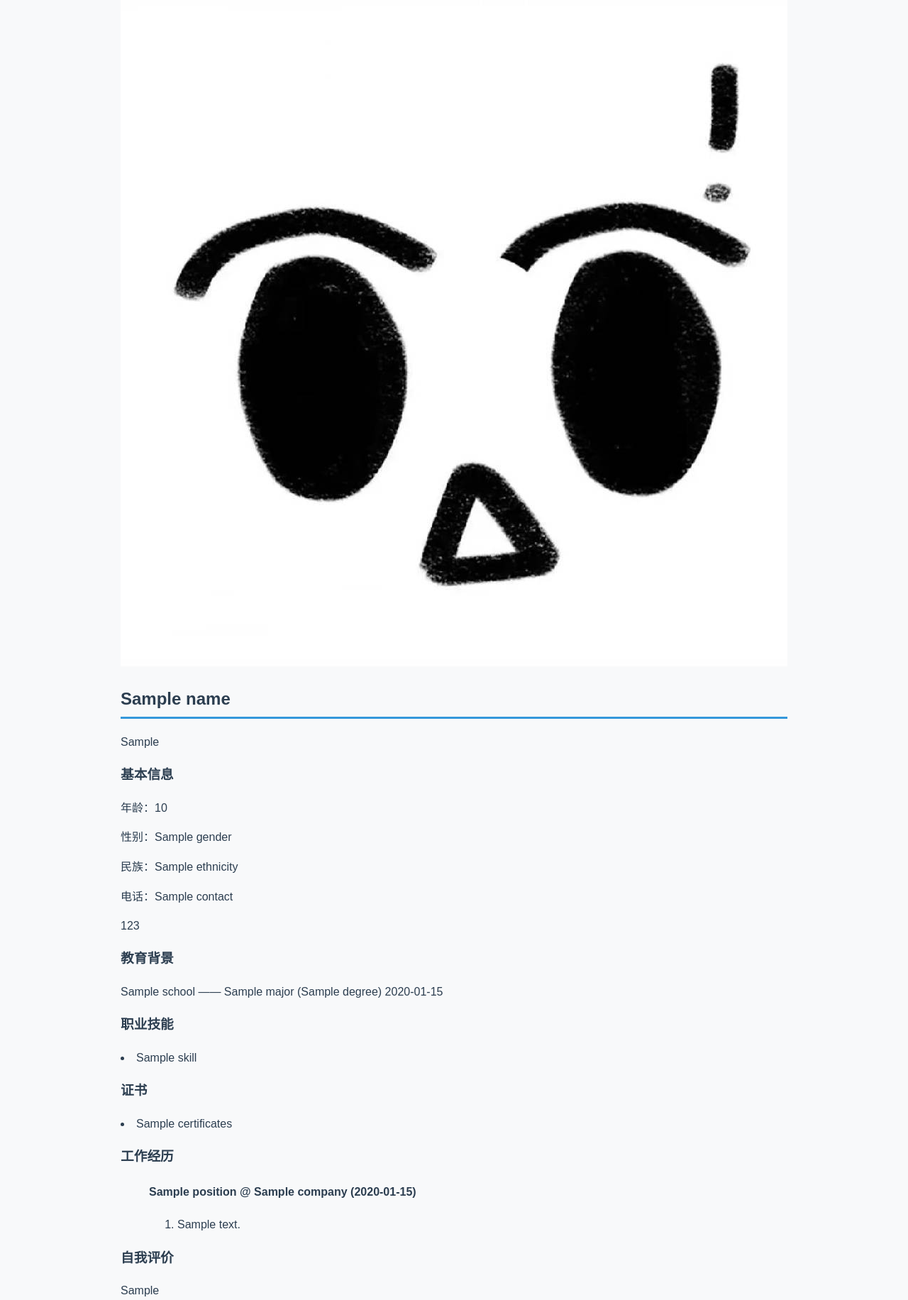
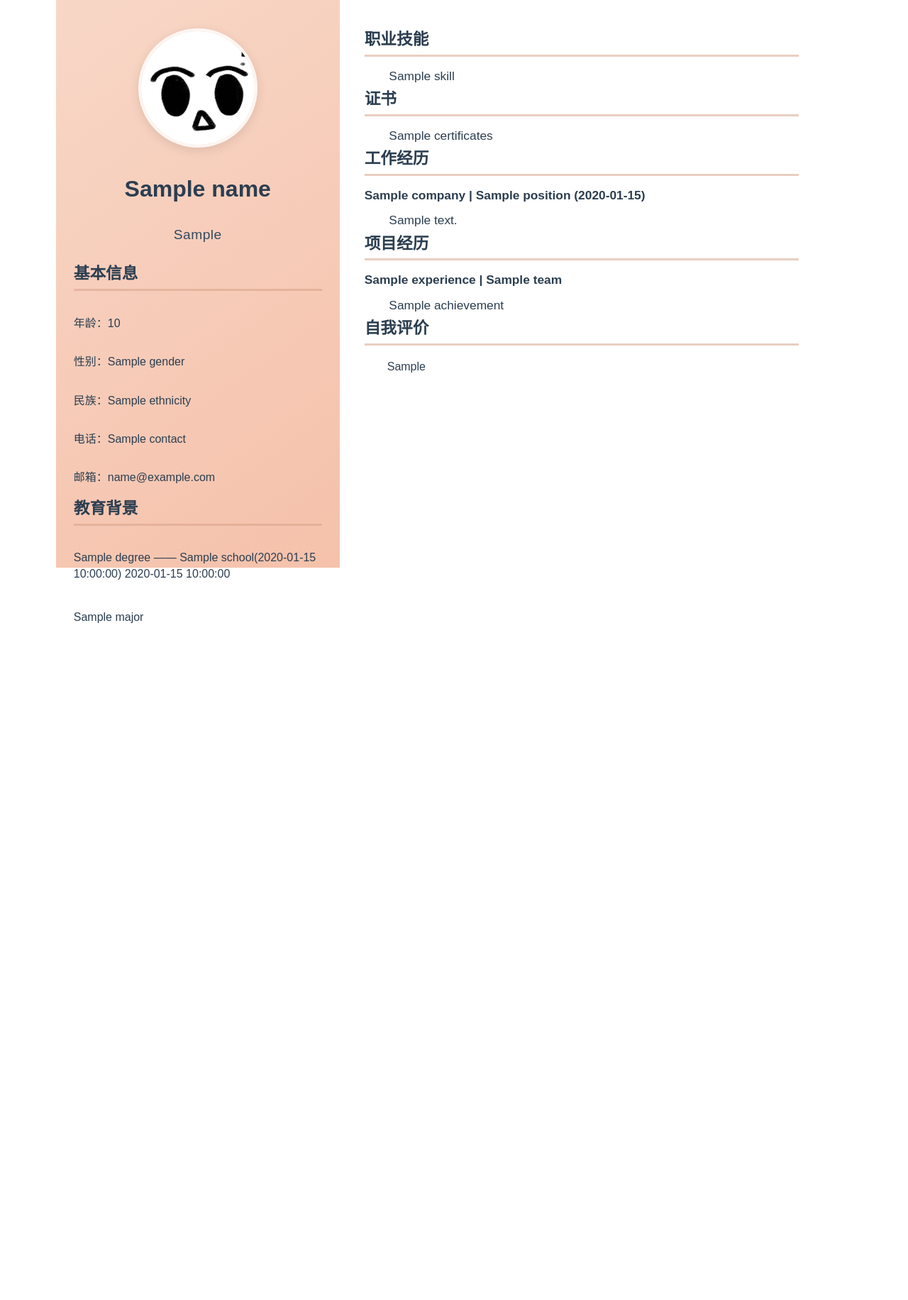
Before and after one commit to chine0411/Mkdown-Resume_Generation, a Python web app: template templates/模板1.html in a window 1280 px wide. Shown: the whole page at 71% size. After the commit the page ends 878 px from the top, so only its background shows below. Run offline with Jinja, Linux system fonts and the light colour scheme; the template is opened without the code that fills it: most values are stand-ins (such as "Sample title", 1, 10 or a date in 2020).

Commit message:
模板1构建基本完成，等待测试

```diff
--- a/static/css/模板1.css
+++ b/static/css/模板1.css
@@ -10,7 +10,7 @@
 /* 整体容器样式 */
 body {
    font-family: var(--font-family); /* 使用全局字体 */
-   line-height: 1.6; /* 行间距（提升阅读流畅度） */
+   line-height: 1.4; /* 行间距（提升阅读流畅度） */
    min-width: var(--page-width); /* 最小宽度限制（防止内容被缩放挤压） */
    max-width: var(--page-height); /* 最大宽度限制（防止横向溢出） */
    color: var(--text-color); /* 全局文字颜色 */
@@ -79,21 +79,28 @@ h2 {
     margin-top:0px; /* 段落间垂直间距（控制信息密度） */
     font-size: 17pt; /* 主标题字号（24磅，印刷体标准） */
 }
+h3 ~ li {
+    margin-top: -6px; /* 根据需要调整数值 */
+}
 h3 {
     color: var(--text-color); /* 使用全局文字颜色（保持一致性） */
-    margin-top:1mm; /* 段落间垂直间距（控制信息密度） */
+    margin-top:-1mm; /* 段落间垂直间距（控制信息密度） */
     font-size: 13pt; /* 主标题字号（24磅，印刷体标准） */
-    text-indent: -2em; /* 首行缩进2个字符宽度 */
+    text-indent: 0em; /* 首行缩进2个字符宽度 */
 }
+
 li {
     color: var(--text-color); /* 使用全局文字颜色（保持一致性） */
-    margin-top:1mm; /* 段落间垂直间距（控制信息密度） */
+    margin-top:-1mm; /* 段落间垂直间距（控制信息密度） */
     font-size: 13pt; /* 主标题字号（24磅，印刷体标准） */
     list-style: none;  /* 移除默认列表样式 */
     margin-bottom: 5px; /* 项目间间距 */
-    text-indent: -2.5em; /* 首行缩进2个字符宽度 */
+    text-indent: 2em; /* 首行缩进2个字符宽度 */
 
  }
+.li {
+    text-indent: 2em; /* 首行缩进2个字符宽度 */
+}
 
 .p {
     text-indent: 2em; /* 首行缩进2个字符宽度 */
@@ -114,53 +121,64 @@ li {
    letter-spacing: 0.5px;  /* 微调字间距 */
 }
 
-/* 打印媒体查询优化 */
+/* 打印样式增强方案 */
 @media print {
-   /* 强制使用A4纵向页面 */
+/* 强制使用A4纵向页面 */
    @page {
        size: A4 portrait;
        margin:  0 !important; /* 保证能够让简历填充A4大小*/
    }
+  /* 强制精确颜色输出（关键设置） */
+  * {
+    color-adjust: exact !important;
+    -webkit-print-color-adjust: exact !important;
+  }
 
-   /* 重置body样式 */
-   body {
-       background: inherit !important;  /* 继承屏幕背景 */
-       margin: 0 !important;  /* 确保内容无默认边距 */
-   }
+  /* 禁用浏览器默认字体替换 */
+  body, h1, h2, h3, p, li {
+    font-family: 'Arial', '黑体', sans-serif !important;
+    line-height: 1.4; /* 行间距（提升阅读流畅度） */
+  }
 
-   /* 保留容器核心样式 */
-   .resume-container {
-       width: 210mm !important;
-       height: 297mm !important;
-       margin: 0 auto !important;
-       overflow: visible !important;
-       box-shadow: none !important;
-       border-radius: 12px !important;  /* 保留圆角 */
-       background-color: #fff !important;
-   }
+  /* 字号单位统一为pt（印刷标准单位） */
+  h1 { font-size: 24pt !important; }
+  h2 { font-size: 17pt !important; }
+  h3 { font-size: 13pt !important; }
+  p, li { font-size: 11pt !important; }
 
-   /* 保留左侧渐变背景 */
-   .left-section {
-       background: linear-gradient(145deg, #f8d7c7, #f5c1aa) !important;
-   }
+  /* 精确尺寸控制（毫米单位适配A4纸） */
+  .container { width: 210mm !important; }
+  .left-section { width: 63mm !important; }  /* 40% of 210mm */
+  .right-section { width: 147mm !important; } /* 70% of 210mm */
 
-   /* 保留头像边框和阴影 */
-   .profile-pic img {
-       width: 160px;
-       height: 160px;
-       object-fit: cover;
-       margin: 0 auto;  /* 居中显示 */
-   }
+  /* 图片精确显示配置 */
+  .profile-pic img {
+    width: 42mm !important;  /* 160px ≈ 42mm (精确计算：160/3.779≈42.3mm) */
+    height: 42mm !important;
+    border-radius: 50% !important;
+  }
 
+  /* 严格边距控制（防止打印缩放） */
+  body { margin: 0 !important; padding: 0mm !important; }
+  .container { margin: 0 auto !important; }
 
-   /* 确保颜色准确打印 */
-   * {
-       -webkit-print-color-adjust: exact !important;
-       print-color-adjust: exact !important;
-   }
+  /* 隐藏非打印元素 */
+  .page-break { display: none !important; }
+  .no-print { display: none !important; }
 
-   /* 隐藏分页符 */
-   .page-break {
-       page-break-after: avoid !important;
-   }
-}  /* 参考：[8](@ref) */
+  /* 强制分页控制（重要内容后强制换页） */
+  .section-break {
+
+    height: 1px !important;
+    margin: 0 !important;
+    border-bottom: 1px solid #eee !important;
+    page-break-after: always !important;
+  }
+}
+
+/* HTML中需要添加的打印控制类 */
+<div class="no-print">
+  <button onclick="window.print()">打印简历</button>
+</div>
+
+<div class="section-break"></div>
--- a/templates/模板1.html
+++ b/templates/模板1.html
@@ -4,64 +4,90 @@
 <head>
   <meta charset="UTF-8">
   <meta name="viewport" content="width=device-width, initial-scale=1.0">
-  <link href="../static/css/模板2.css" rel="stylesheet">
+  <link href="../static/css/模板1.css" rel="stylesheet">
   <title>简历示例</title>
 </head>
-
 <body>
-  <div class="resume-container">
+<div class="container">
+    <!-- 左边信息 -->
     <div class="left-section">
         <div class="profile-pic">
             <img alt="找不到图片" src="../封面.jpg">
         </div>
-      <h2 class="name">{{ name }}</h2>
+        <h1>{{ name or "匿名" }}</h1>
+
+        {% if job_intention %}
         <p class="job-title">{{job_intention}}</p>
-      <div class="personal_info">
-        <h3>基本信息</h3>
-        <p>年龄：{{personal_info.age}}</p>
+        {% endif %}
+        <h2>基本信息</h2>
+        {% if personal_info.age %}
+        <p>年龄：{{ personal_info.age }}</p>
+        {% endif %}
+        {% if personal_info.gender %}
         <p>性别：{{ personal_info.gender }}</p>
+        {% endif %}
+        {% if personal_info.ethnicity %}
         <p>民族：{{ personal_info.ethnicity }}</p>
-        <p>电话：{{personal_info.contact}}</p>
-        <p>{{123}}</p>
-      </div>
-      <div class="education">
-        <h3>教育背景</h3>
+        {% endif %}
+        {% if personal_info.contact %}
+        <p>电话：{{ personal_info.contact }}</p>
+        {% endif %}
+        {% if personal_info.e_mail %}
+        <p>邮箱：{{personal_info.e_mail}}</p>
+        {% endif %}
+
+        {% if education %}
+        <h2>教育背景</h2>
         {% for education in education %}
-            <P>{{ education.school }} —— {{ education.major }} ({{ education.degree }}) {{ education.dates }}</P>
+        <P>{{ education.degree }} —— {{ education.school }}({{ education.start_date}}) {{ education.end_date }}</P>
+        <br>{{education.major}}</br>
         {% endfor %}
-      </div>
+        {% endif %}
+
     </div>
     <div class="right-section">
-      <div class="skills">
-        <h3>职业技能</h3>
+        {% if skills %}
+        <h2>职业技能</h2>
         {% for skill in skills %}
-        <li>{{ skill }}</li>
+        <li class="li">{{ skill }}</li>
         {% endfor %}
-      </div>
-      <div class="certificates">
-        <h3>证书</h3>
+        {% endif %}
+        {% if certificates %}
+        <h2>证书</h2>
         {% for certificates in certificates %}
-        <li>{{ certificates}}</li>
+        <li class="li">{{ certificates}}</li>
         {% endfor %}
-      </div>
-      <div class="work_experience">
-        <h3>工作经历</h3>
-        <ol>
+        {% endif %}
+        {% if SC %}
+        <h2>技能证书</h2>
+        {% for SC in SC %}
+        <li class="li">{{ SC}}</li>
+        {% endfor %}
+        {% endif %}
+
+
+        <h2>工作经历</h2>
+        {% if work_experience %}
         {% for experience in work_experience %}
-          <h4>{{ experience.position }} @ {{ experience.company }} ({{ experience.dates }})</h4>
-          <ol>
+        <h3> {{ experience.company }} | {{ experience.position }} ({{ experience.dates }})</h3>
         {% for detail in experience.details %}
         <li>{{ detail }}</li>
         {% endfor %}
-          </ol>
         {% endfor %}
-        </ol>
+        {% endif %}
 
-      </div>
-      <div class="self_evaluation">
-        <h3>自我评价</h3>
-        <p>{{self_evaluation}}</p>
-      </div>
+        {% if Project_experience %}
+        <h2>项目经历</h2>
+        {% for experience in Project_experience %}
+        <h3>{{experience.project_name}} | {{experience.team}}</h3>
+        {% for achievement in experience.achievement %}
+        <li>{{ achievement }}</li>
+        {% endfor %}
+        {% endfor %}
+        {% endif %}
+
+        <h2>自我评价</h2>
+        <p class="p">{{self_evaluation}}</p>
     </div>
   </div>
 </body>
```
Lines whose indentation alone changed are shown as unchanged.
